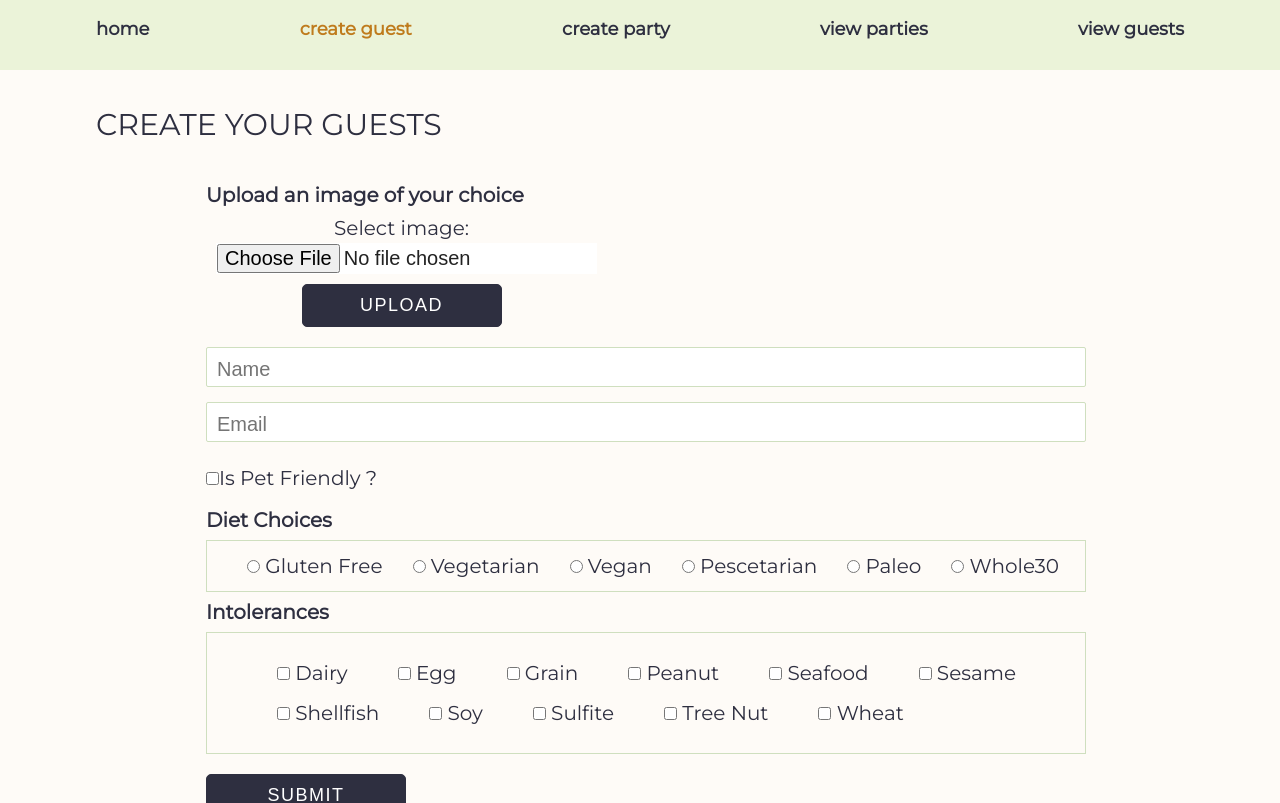
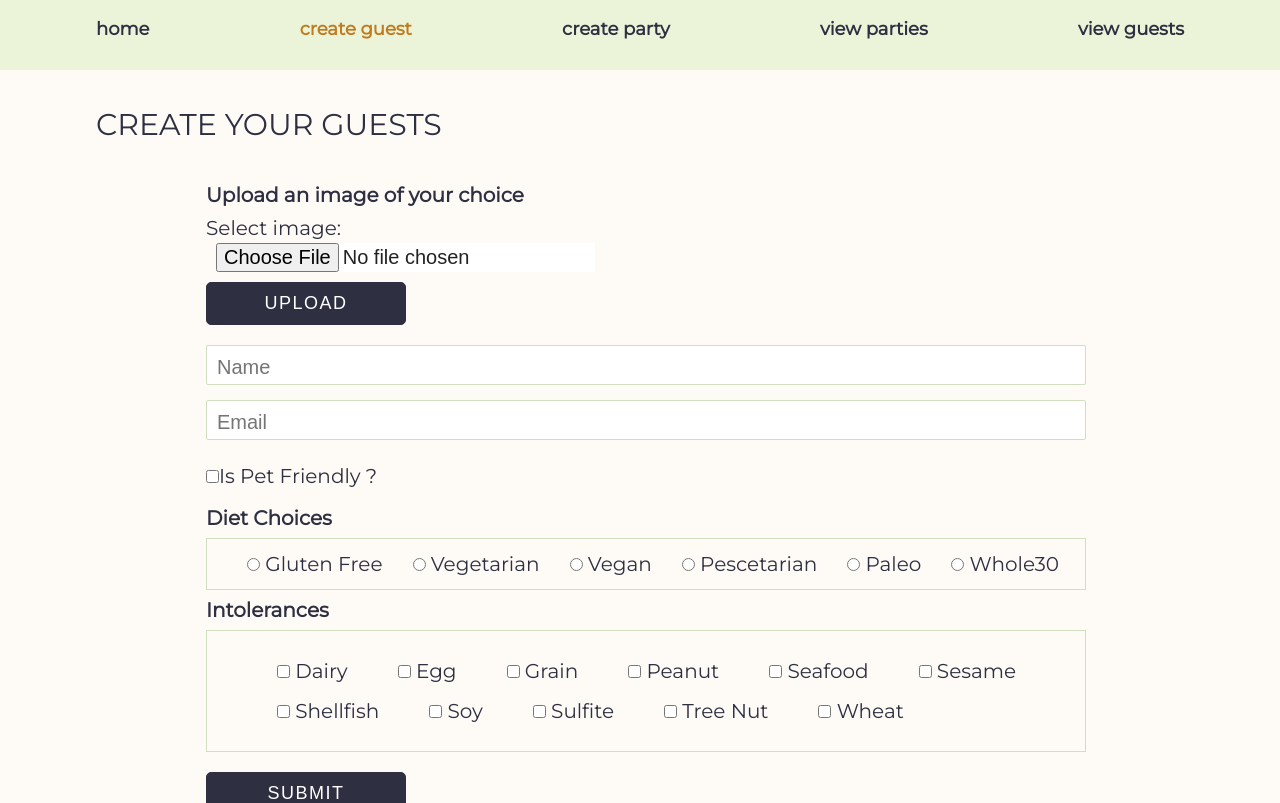
Before and after one commit to BhagirthiEmmaMatthewPatrick-Project6/bempApp, a React (Create React App) app: page /createGuest in a window 1280 px wide. Shown: the top 803 px of the page. Built offline with nearby package versions, Linux system fonts and the light colour scheme.

Commit message:
image input styling didn't come through

```diff
--- a/src/partials/_createParty.scss
+++ b/src/partials/_createParty.scss
@@ -126,13 +126,9 @@ p.guestName {
 
 .imageInput{
     display:flex;
-    align-items: center;
     flex-direction: column;
     flex-wrap:wrap;
 
-    input{
-        border:1px solid transparent;
-    }
 }
 
 .photoURLImage{
```
